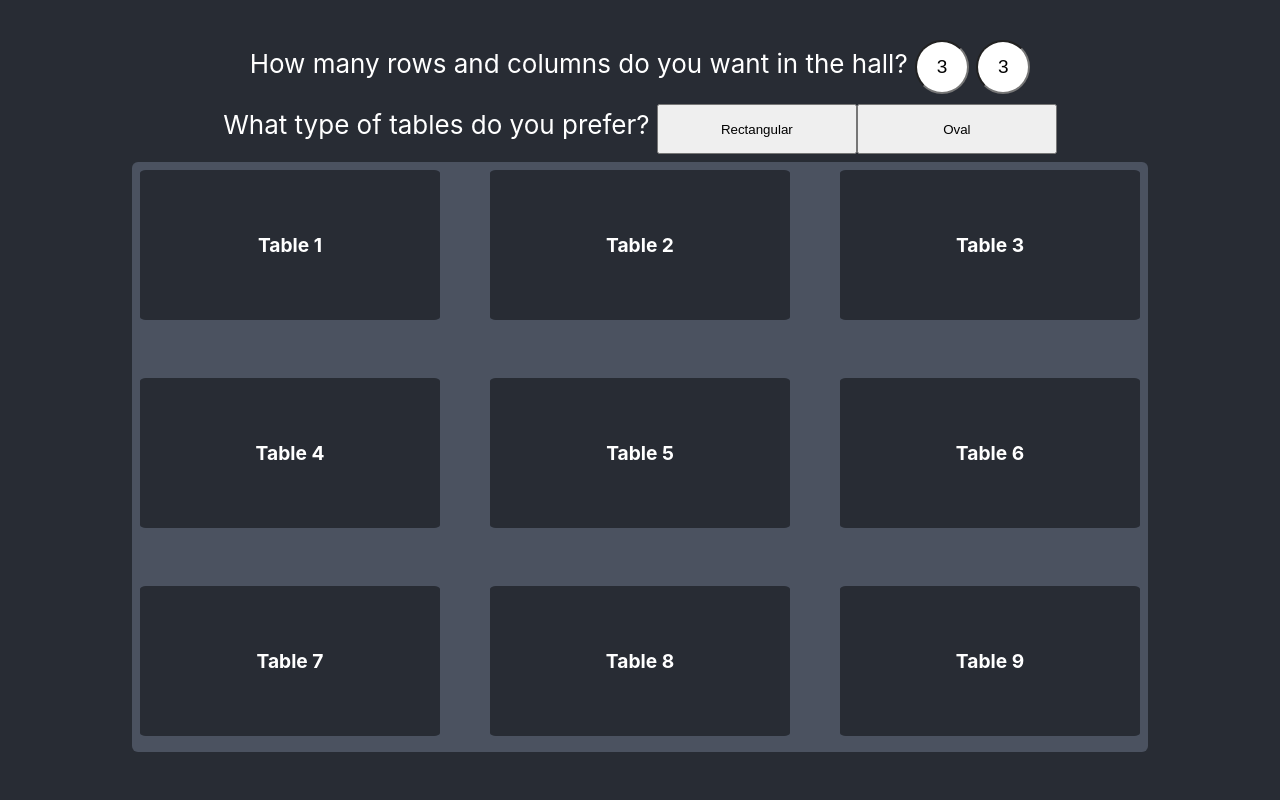
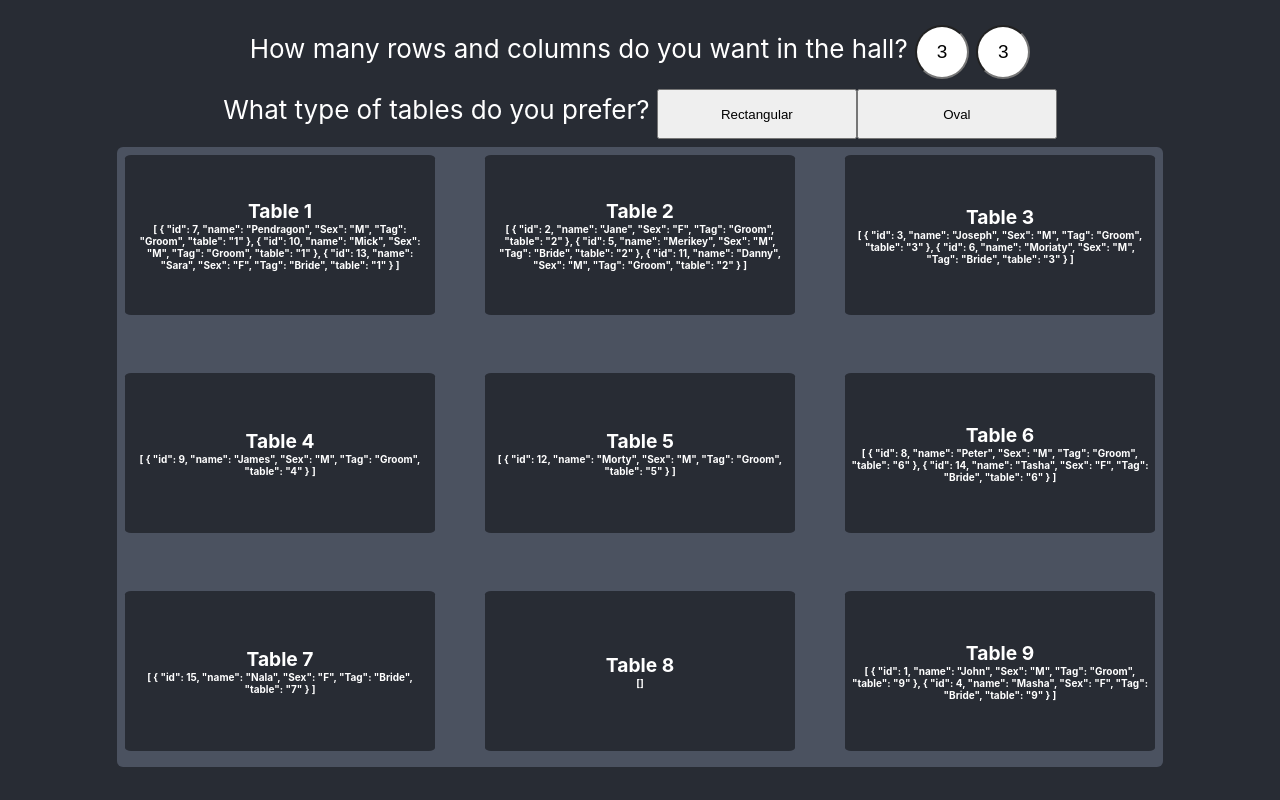
Before and after one commit to akotonyStark/GuestList, a React (Create React App) app: page / in a window 1280 px wide. Built offline with nearby package versions, Linux system fonts and the light colour scheme.

Commit message:
loading guests onto respective tables

```diff
--- a/src/App.css
+++ b/src/App.css
@@ -39,6 +39,7 @@
     color: white;
     font-weight: bold;
     text-align: center;
+    padding: 5px;
 }
 
 .dnd-item:not(:last-of-type) {
--- a/src/App.js
+++ b/src/App.js
@@ -11,6 +11,7 @@ function App() {
     const [height, setHeight] = useState(150)
     const [tableData, setData] = useState([])
     const [guestList, setGuestList] = useState(Guests.Guests)
+    const [guestArrangements, setGuestsArrangements] = useState([])
 
     useEffect(() => {
         let arr = (new Array(rows * columns).fill(null).map((u, i) => {
@@ -20,6 +21,7 @@ function App() {
             }
         }))
         setData(arr)
+        setGuestsArrangements(arr)
     }, [rows, columns])
 
 
@@ -28,18 +30,19 @@ function App() {
         // console.log("Tables:", tableData)
         // console.log("Guests:", guestList)
         let mappedData
-
-        mappedData = tableData.map((table) => {
+        let copy = [...tableData]
+        mappedData = copy.map((table) => {
             return {
                 ...table,
-                guestsOnTable: [...table.guestsOnTable, guestList.filter((guest) => guest.table == table.tableID)]
+                guestsOnTable: [...table.guestsOnTable, ...guestList.filter((guest) => guest.table == table.tableID)]
             }
         })
 
         console.log(mappedData)
+        setGuestsArrangements(mappedData)
 
 
-    }, [guestList, tableData])
+    }, [ tableData])
     return (
         <div className="App">
 
@@ -58,7 +61,7 @@ function App() {
                     <button style={{ width: 200, height: 50 }} onClick={(e) => { setBorderRadius('100%'); setHeight(150) }}>Oval</button>
                 </div>
                 <div className='drag-n-drop'>
-                    <Room tables={tableData} rows={rows} columns={columns} borderRadius={borderRadius} height={height} />
+                    <Room tables={guestArrangements} rows={rows} columns={columns} borderRadius={borderRadius} height={height} />
 
                     {/* {data?.map((table, tableIndex) =>
                         <Table key={tableIndex} table = {table} rows={rows} columns={columns}/>
--- a/src/Assets/data.js
+++ b/src/Assets/data.js
@@ -8,7 +8,7 @@ export const Data =
                         name: "John",
                         Sex: 'M',
                         Tag: 'Groom',
-                        table: "1",
+                        table: "9",
                     },
                     {
                         id: 2,
@@ -29,7 +29,7 @@ export const Data =
                         name: "Masha",
                         Sex: 'F',
                         Tag: 'Bride',
-                        table: "1",
+                        table: "9",
                     },
                     {
                         id: 5,
@@ -57,14 +57,14 @@ export const Data =
                         name: "Peter",
                         Sex: 'M',
                         Tag: 'Groom',
-                        table: "2",
+                        table: "6",
                     },
                     {
                         id: 9,
                         name: "James",
                         Sex: 'M',
                         Tag: 'Groom',
-                        table: "3",
+                        table: "4",
                     },
                     {
                         id: 10,
@@ -85,7 +85,7 @@ export const Data =
                         name: "Morty",
                         Sex: 'M',
                         Tag: 'Groom',
-                        table: "3",
+                        table: "5",
                     },
                     {
                         id: 13,
@@ -99,14 +99,14 @@ export const Data =
                         name: "Tasha",
                         Sex: 'F',
                         Tag: 'Bride',
-                        table: "2",
+                        table: "6",
                     },
                     {
                         id: 15,
                         name: "Nala",
                         Sex: 'F',
                         Tag: 'Bride',
-                        table: "3",
+                        table: "7",
                     },
                 ],
         }
--- a/src/Components/Room/Room.js
+++ b/src/Components/Room/Room.js
@@ -66,12 +66,12 @@ export default function Room({ tables, rows, columns, borderRadius, height }) {
                     setIsDragged={setIsDragged}/>
             )
             } */}
-      {tableData?.map((table, idx) =>
+      {tableData?.map((tableDetails, idx) =>
         <Table
           key={idx}
-        table={table}
-        handleDragEvent={(e) => handleDragEvent(e, table)}
-        handleDropEvent={(e) => handleDropEvent(e, table)}
+          tableDetails={tableDetails}
+          handleDragEvent={(e) => handleDragEvent(e, tableDetails)}
+          handleDropEvent={(e) => handleDropEvent(e, tableDetails)}
           handleAllowDropEvent={handleAllowDropEvent}
           setIsDragged={setIsDragged}
           color= {'#282c34'}
--- a/src/Components/Table/Table.js
+++ b/src/Components/Table/Table.js
@@ -1,14 +1,18 @@
-export default function Table({label, borderRadius, height, color, image, guest, handleDragEvent, handleAllowDropEvent, handleDropEvent, setIsDragged}) {
+export default function Table({tableDetails,label, borderRadius, height, color, image, guest, handleDragEvent, handleAllowDropEvent, handleDropEvent, setIsDragged}) {
     return (
         <div
             style={{background:color, borderRadius:borderRadius, height: height}}
-            id={guest?.id}
-            onDragStart={(e) => handleDragEvent(e, guest)}
-            onDragOver={(e) => handleAllowDropEvent(e)}
-            onDrop={(e) => handleDropEvent(e, guest)}
+            //id={guest?.id}
+           // onDragStart={(e) => handleDragEvent(e, guest)}
+            //onDragOver={(e) => handleAllowDropEvent(e)}
+           // onDrop={(e) => handleDropEvent(e, guest)}
             onDragEnd={() => setIsDragged(false)} draggable className='dnd-item'>
             <div>
             <p>{label}</p>
+            <p style={{fontSize:10}}>
+                {JSON.stringify(tableDetails?.guestsOnTable, null, 2)}
+                {/* {tableDetails?.guestsOnTable?.map((guest) => <span style={{color:'red'}}>{guest?.name}</span>)} */}
+            </p>
                 {/* <img src={image}/>
                 <p>{guest?.name}</p> */}
             </div>
```
Lines whose indentation alone changed are shown as unchanged.
